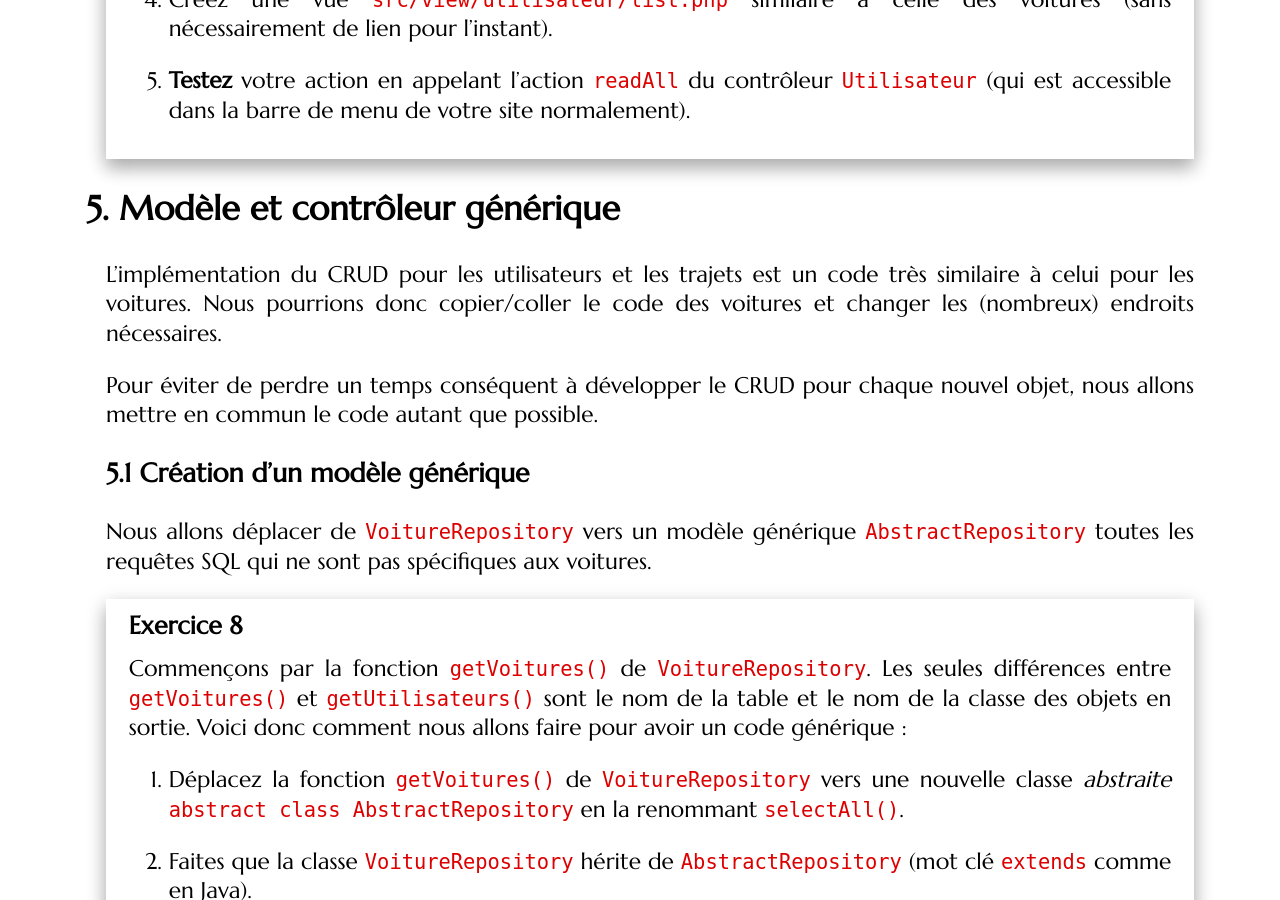
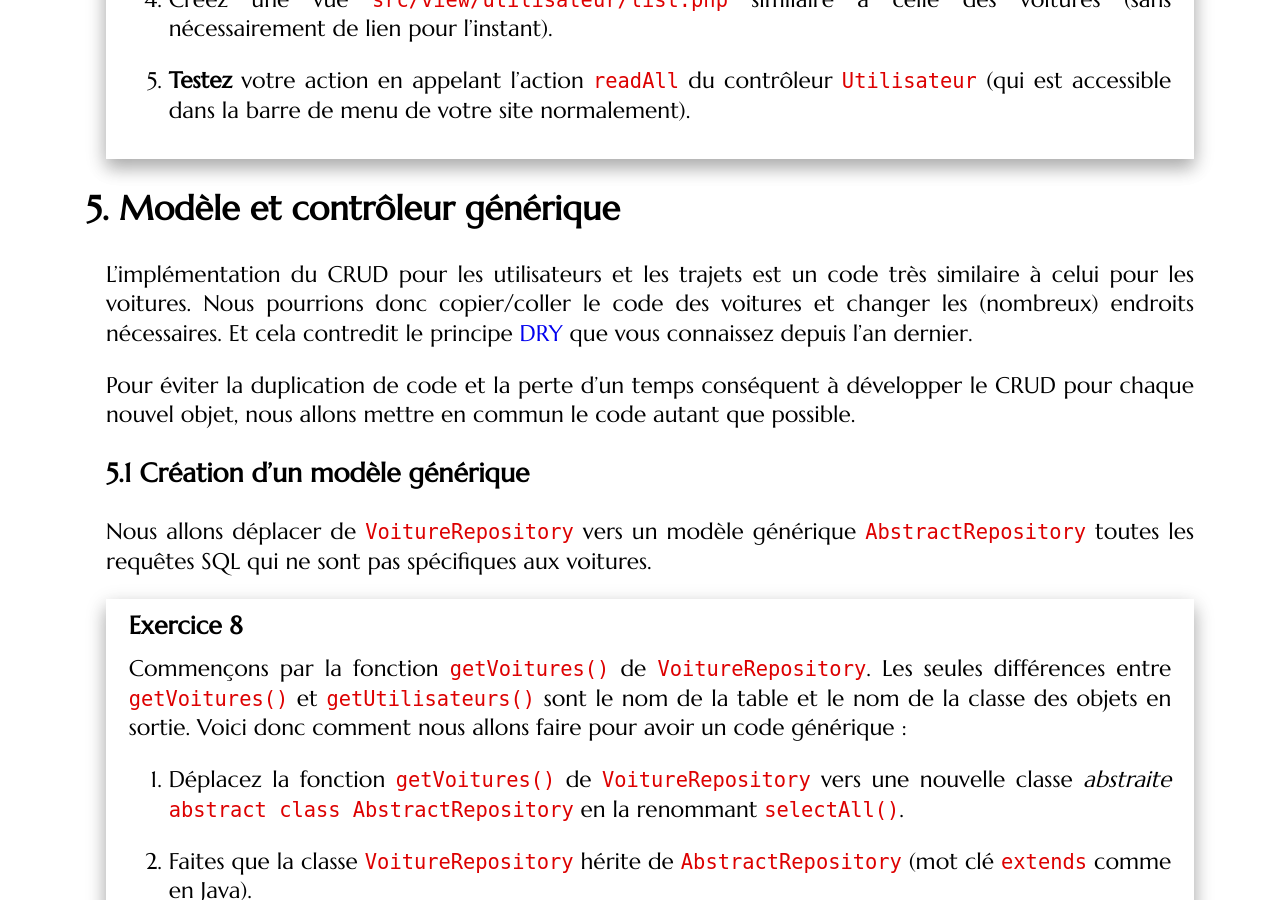
Before and after one commit to romainlebreton/R3.01-DeveloppementWeb, a Jekyll site: the page built from tutorials/tutorial6.md, in a window 1280 px wide and 900 px high, scrolled down 9135 px. Built offline with Jekyll 4.4.1, drawn with Linux system fonts in a browser that asks for light colours; some web fonts are replaced.

Commit message:
principe DRY

```diff
--- a/tutorials/tutorial6.md
+++ b/tutorials/tutorial6.md
@@ -409,9 +409,9 @@ l'action `readAll` de `Utilisateur`.
 
 L'implémentation du CRUD pour les utilisateurs et les trajets est un code très
 similaire à celui pour les voitures. Nous pourrions donc copier/coller le code
-des voitures et changer les (nombreux) endroits nécessaires.
+des voitures et changer les (nombreux) endroits nécessaires. Et cela contredit le principe [DRY](https://fr.wikipedia.org/wiki/Ne_vous_r%C3%A9p%C3%A9tez_pas) que vous connaissez depuis l'an dernier.
 
-Pour éviter de perdre un temps conséquent à développer le CRUD pour chaque
+Pour éviter la duplication de code et la perte d'un temps conséquent à développer le CRUD pour chaque
 nouvel objet, nous allons mettre en commun le code autant que possible.
 
 ### Création d'un modèle générique
```
